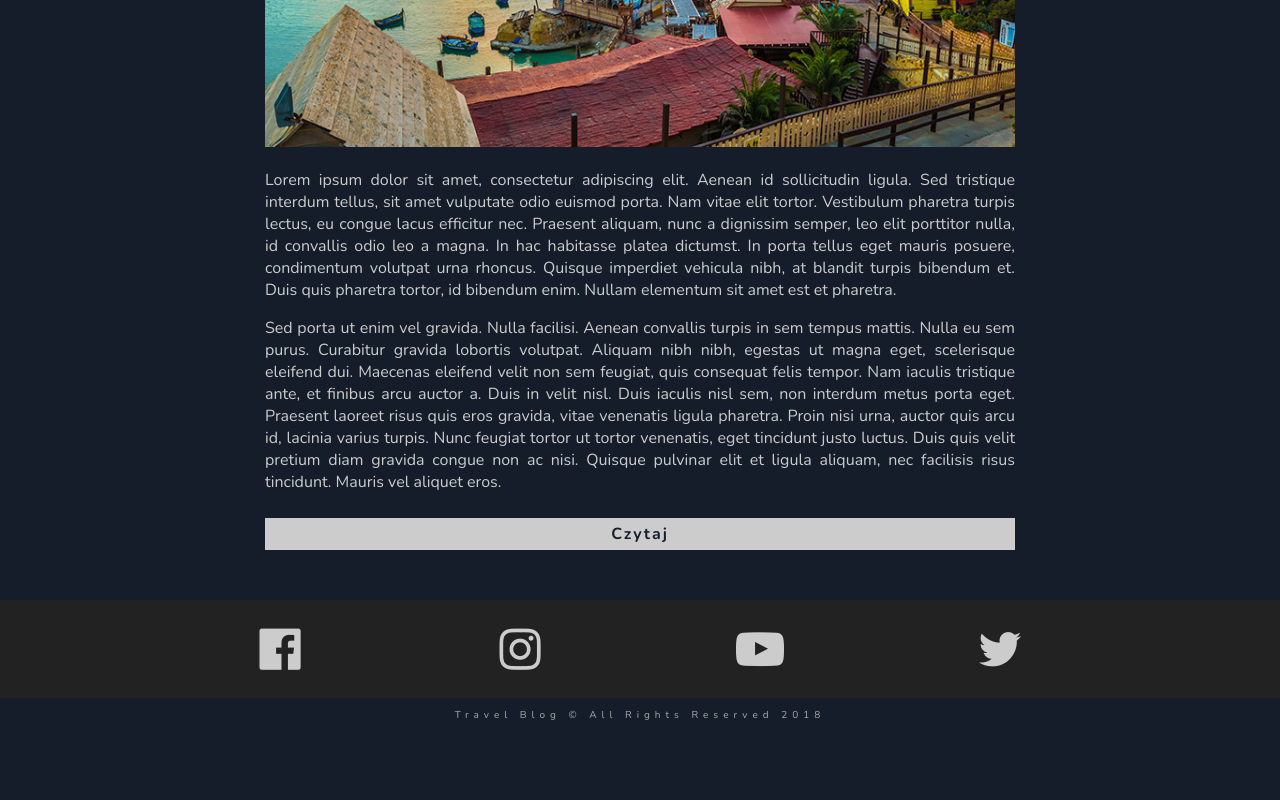
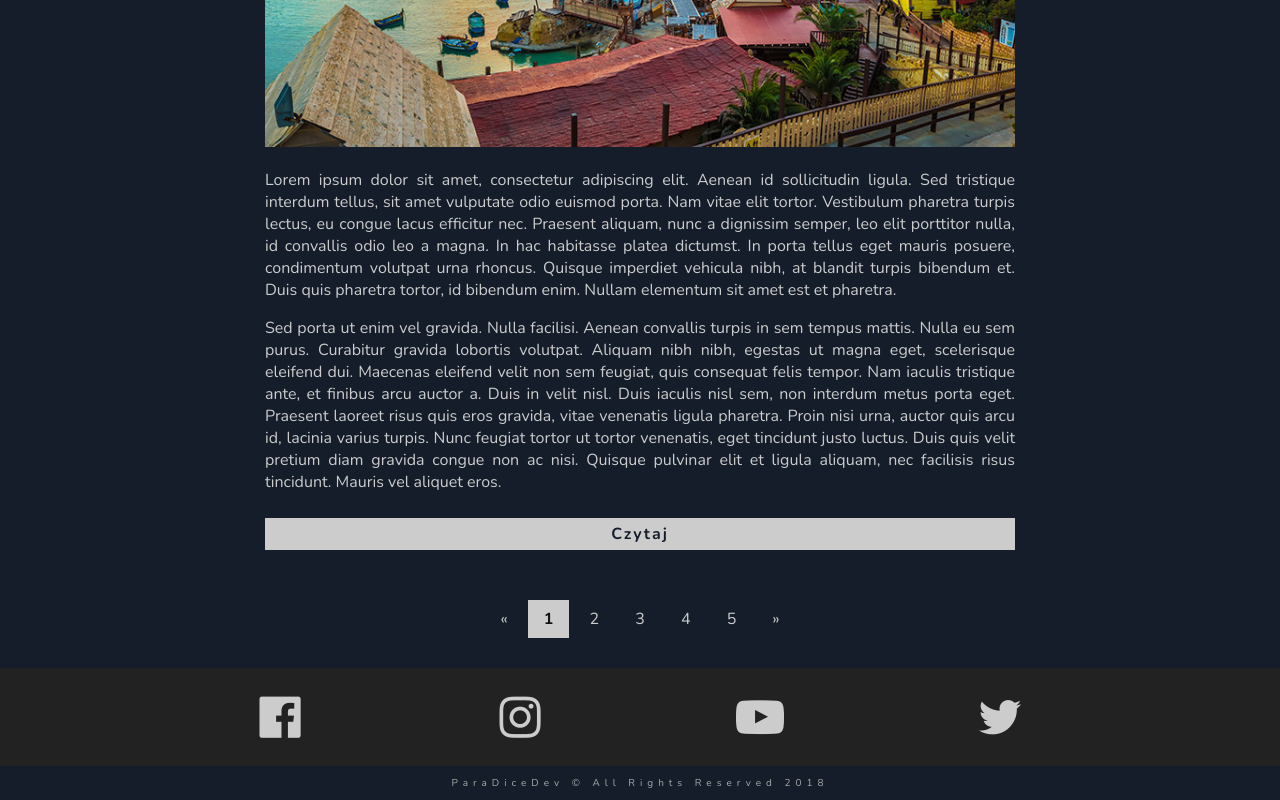
Before and after one commit to michalsiwek/TravelBlog, a plain HTML site: page entries.htm in a window 1280 px wide. Shown: the part 10053-10853 px from the top of the page. Before the commit the page ends 10785 px from the top, so only its background shows below. Drawn offline with nearby package versions, Linux system fonts and the light colour scheme.

Commit message:
Paginations

```diff
--- a/entries.htm
+++ b/entries.htm
@@ -4,7 +4,7 @@
 <head>
 
 	<meta charset="utf-8">
-	<title>Travel Blog</title>
+	<title>Travel Blog - Wpisy</title>
 	<meta name="description" content="Dookoła świata. Podróże małe i duże.">
 	<meta name="keywords" content="podróże, świat, blog, lifestyle">
 	<meta name="author" content="Andy Mark">
@@ -226,6 +226,15 @@
 
                 </div>
             </article>
+            <div class="pagination">
+                <a href="#">&laquo;</a>
+                <a href="#" class="active-page">1</a>
+                <a href="#">2</a>
+                <a href="#">3</a>
+                <a href="#">4</a>
+                <a href="#">5</a>
+                <a href="#">&raquo;</a>
+            </div>
         </main>
 
         <aside>
@@ -272,7 +281,7 @@
                 <div style="clear:both"></div>
             </div>
         </div>
-        <h>Travel Blog &copy; All Rights Reserved 2018</h>
+        <h>ParaDiceDev &copy; All Rights Reserved 2018</h>
     </footer>
     <script src="https://ajax.googleapis.com/ajax/libs/jquery/2.2.4/jquery.min.js"></script>
     <script src="jquery.scrollTo.min.js"></script>
--- a/gallery.css
+++ b/gallery.css
@@ -29,6 +29,11 @@
     height: 100%;
     font-weight: bold;
     letter-spacing: 1px;
+    user-select: none;
+    -webkit-user-select: none;
+    -moz-user-select: none;
+    -ms-user-select: none;
+    -khtml-user-select: none;
 }
 #foto-prev
 {
--- a/general.css
+++ b/general.css
@@ -121,6 +121,34 @@ button
     left: 0;
     right: 0;
 }
+
+/* PAGE PAGINATION */
+.pagination
+{
+    display: block;
+    text-align: center;
+    margin-bottom: 30px;
+}
+.pagination a
+{
+    color: #cccccc;
+    display: inline-block;
+    padding: 8px 16px;
+    text-decoration: none;
+    transition: background-color .3s;
+}
+.pagination a.active-page
+{
+    background-color: #cccccc;
+    color: #111111;
+    font-weight: bold;
+}
+.pagination a:hover:not(.active-page)
+{
+    background-color: #cccccc;
+    color: #151d2b;
+}
+
 /* ASIDES */
 aside
 {
```
Also changed, not shown: contact.htm (+2 -2 lines), entry.htm (+2 -2 lines), galleries.htm (+1 -1 lines), guides.htm (+10 -1 lines), index.htm (+1 -2 lines).
